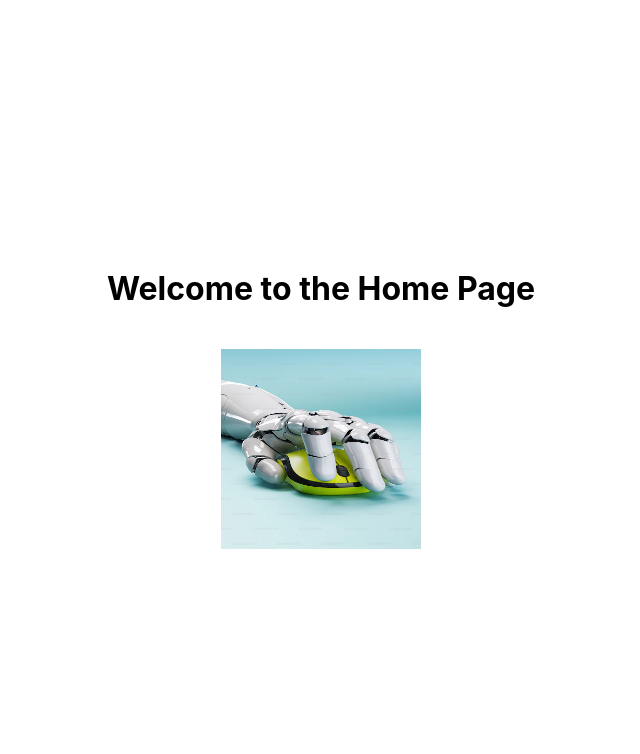
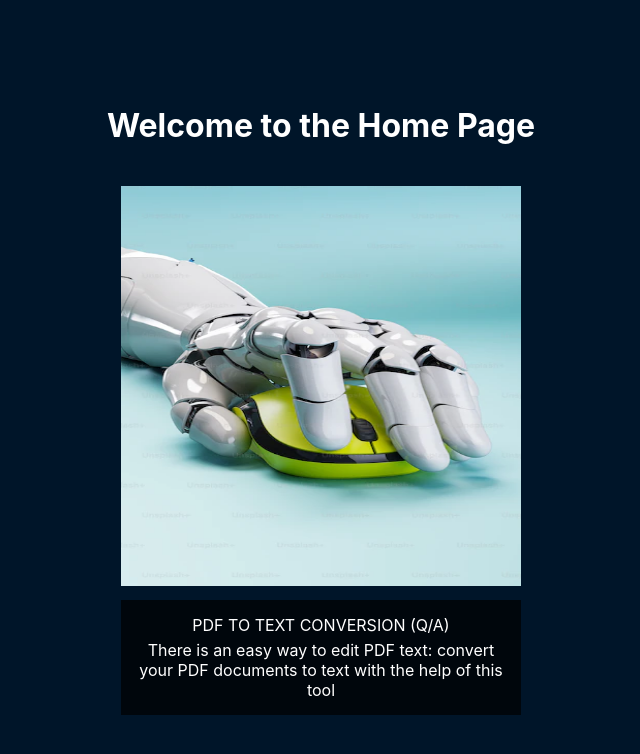
Before and after one commit to sundar-2022/Chat-pdf, a React (Create React App) app: page / in a window 1280 px wide. Shown: the top 754 px of the page, without its empty margins (319-959 px from the left). Built offline with nearby package versions, Linux system fonts and the light colour scheme.

Commit message:
alignment correction done

```diff
--- a/src/ChatSection.css
+++ b/src/ChatSection.css
@@ -99,6 +99,7 @@ input {
 .arrow-icon {
   width: 16px;
   height: 16px;
+
 }
 
 /* Additional styles to align input and button */
--- a/src/Home.css
+++ b/src/Home.css
@@ -5,19 +5,37 @@
     align-items: center;
     justify-content: center;
     height: 100vh;
+    background-color: rgb(0, 21, 41); /* Set the background color */
   }
 
-  h1 {
-    text-align: center;
+  .welcome-text {
+    color: white; /* Set the text color to white */
   }
 
-  /* Apply styles only to the Home page image */
   .home-image-container {
+    position: relative;
     margin-top: 20px;
+    width: 80%; /* Set the width of the container for the image */
+    max-width: 400px; /* Set a maximum width for the container */
   }
 
   .home-image-container img {
-    width: 200px;
-    height: 200px;
+    width: 100%; /* Set the image width to 100% of its container */
+    max-height: 400px; /* Set the maximum height for the image */
+    height: auto; /* Let the height adjust proportionally */
     cursor: pointer;
   }
+
+  .image-text-container {
+    margin-top: 10px; /* Add some spacing between the image and the text */
+    text-align: center;
+    width: 95%; /* Set the width of the text container to 80% */
+    background-color: rgba(0, 0, 0, 0.7);
+    padding: 10px;
+    color: white; /* Set the text color to white */
+  }
+
+  .image-text-container p {
+    font-size: 16px;
+    margin: 5px 0;
+  }
--- a/src/Home.js
+++ b/src/Home.js
@@ -1,16 +1,19 @@
-// Home.js
 import React from 'react';
 import { Link } from 'react-router-dom';
-import './Home.css'; // Import the updated Home.css file
+import './Home.css';
 
 const Home = () => {
   return (
-    <div className="home-container"> {/* Use a specific class for the Home page container */}
-      <h1>Welcome to the Home Page</h1>
-      <div className="home-image-container"> {/* Use a specific class for the Home page image container */}
+    <div className="home-container">
+      <h1 className="welcome-text">Welcome to the Home Page</h1>
+      <div className="home-image-container">
         <Link to="/chat">
           <img src="/Homepage.png" alt="Chat PDF" />
         </Link>
+        <div className="image-text-container">
+          <p className="image-text">PDF TO TEXT CONVERSION (Q/A)</p>
+          <p className="image-text">There is an easy way to edit PDF text: convert your PDF documents to text with the help of this tool</p>
+        </div>
       </div>
     </div>
   );
```
